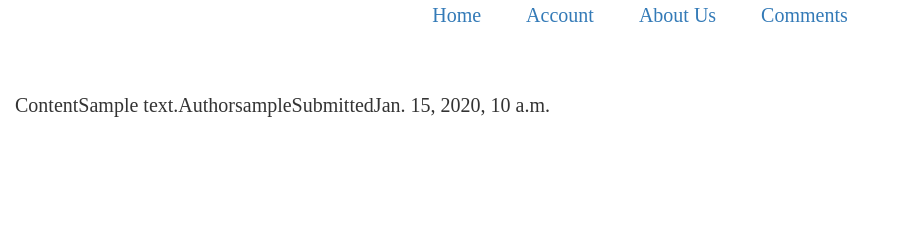
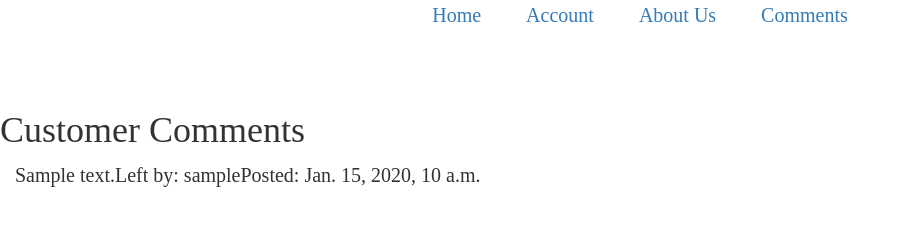
Before and after one commit to dawatson8001/DalesWindowWashers, a Django app: template Comments_app/templates/Comments.html in a window 1280 px wide. Shown: the part 417-643 px from the top of the page, without its empty margins (0-909 px from the left). Run offline with Django 3.2, Linux system fonts and the light colour scheme; the template is opened without the code that fills it: values that come from a table or form of the project are taken from there, others are empty; tables that the repository leaves empty hold one stand-in row (values such as "Sample post"); parts of the project's set-up code (start-up, migrations or seed data) failed here and were passed over; some libraries are stand-ins or nearby versions.

Commit message:
comment page update

```diff
--- a/Comments_app/templates/Comments.html
+++ b/Comments_app/templates/Comments.html
@@ -1,18 +1,20 @@
 {% extends "base.html" %}
 
 {% block content %}
-    {% for post in posts %}
+    <article>
+        <h1>Customer Comments</h1>
+    </article>
         <section class="col-xs-12">
             <article>
                 <table>
-                    <tr></tr>Content</tr>
-                    <tr>{{ post.content }}</tr>
-                    <tr>Author</tr>
-                    <tr>{{ post.author }}</tr>
-                    <tr>Submitted</tr>
-                    <tr>{{ post.created_date }}</tr>
+                    {% for post in posts %}
+                        <tr>{{ post.content }}</tr>
+                        <tr>Left by: </tr>
+                        <tr>{{ post.author }}</tr>
+                        <tr>Posted: </tr>
+                        <tr>{{ post.created_date }}</tr>
+                    {% endfor %}
                 </table>
             </article>
         </section>
-    {% endfor %}
 {% endblock %}
```
